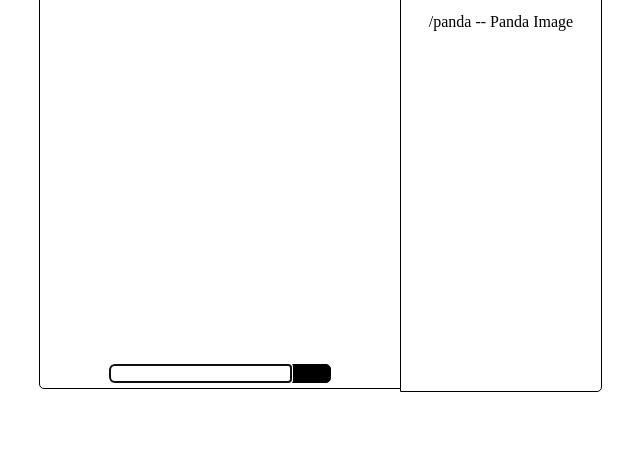
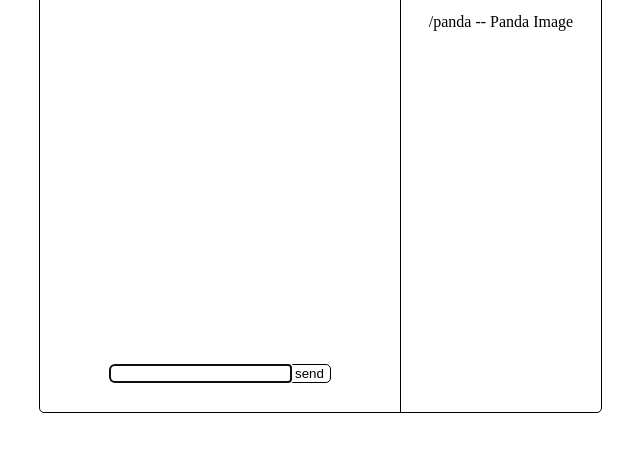
Before and after one commit to DraftYeti5608/node-chat-server, a plain HTML site: page index.html in a window 1280 px wide. Shown: the part 159-610 px from the top of the page, without its empty margins (417-1057 px from the left). Drawn offline with nearby package versions, Linux system fonts and the light colour scheme; files that its build step writes are made by us from their sources; no server answers.

Commit message:
More sizing issues fixed; button color fixed

```diff
--- a/css/main.css
+++ b/css/main.css
@@ -9,7 +9,7 @@ html{
 #commands{
 	border: 1px solid black;
 	border-radius: 0 5px 5px 0;
-	height: 469px;
+	height: 490px;
 	width: 200px;
 	float: left;
 	margin-left: -1px;
@@ -23,6 +23,7 @@ html{
 }
 
 #chat{
+	height: 480px;
 	float: left;
 	margin: auto;
 	text-align: center;
@@ -58,10 +59,10 @@ html{
 	border: 1px solid black;
 }
 
-#send{
-	background-color: black;
+.btn{
+	background-color: #FFF;
 	border-radius: 0 5px 5px 0;
-	text-color: #FFFFFF;
+	text-color: #000;
 	border: 1px solid black;
 }
 
--- a/index.html
+++ b/index.html
@@ -10,7 +10,7 @@
 		<div id="chat_messages"></div>
 		<form id="chat_form" autocomplete="off">
 			<input type="text" name="chat_input" id="chat_input" autofocus/>
-			<input type="submit" value="send" id="send"/>
+			<input type="submit" value="send" id="send" class="btn"/>
 		</form>
 	</div>
 	<div id="commands">
```
